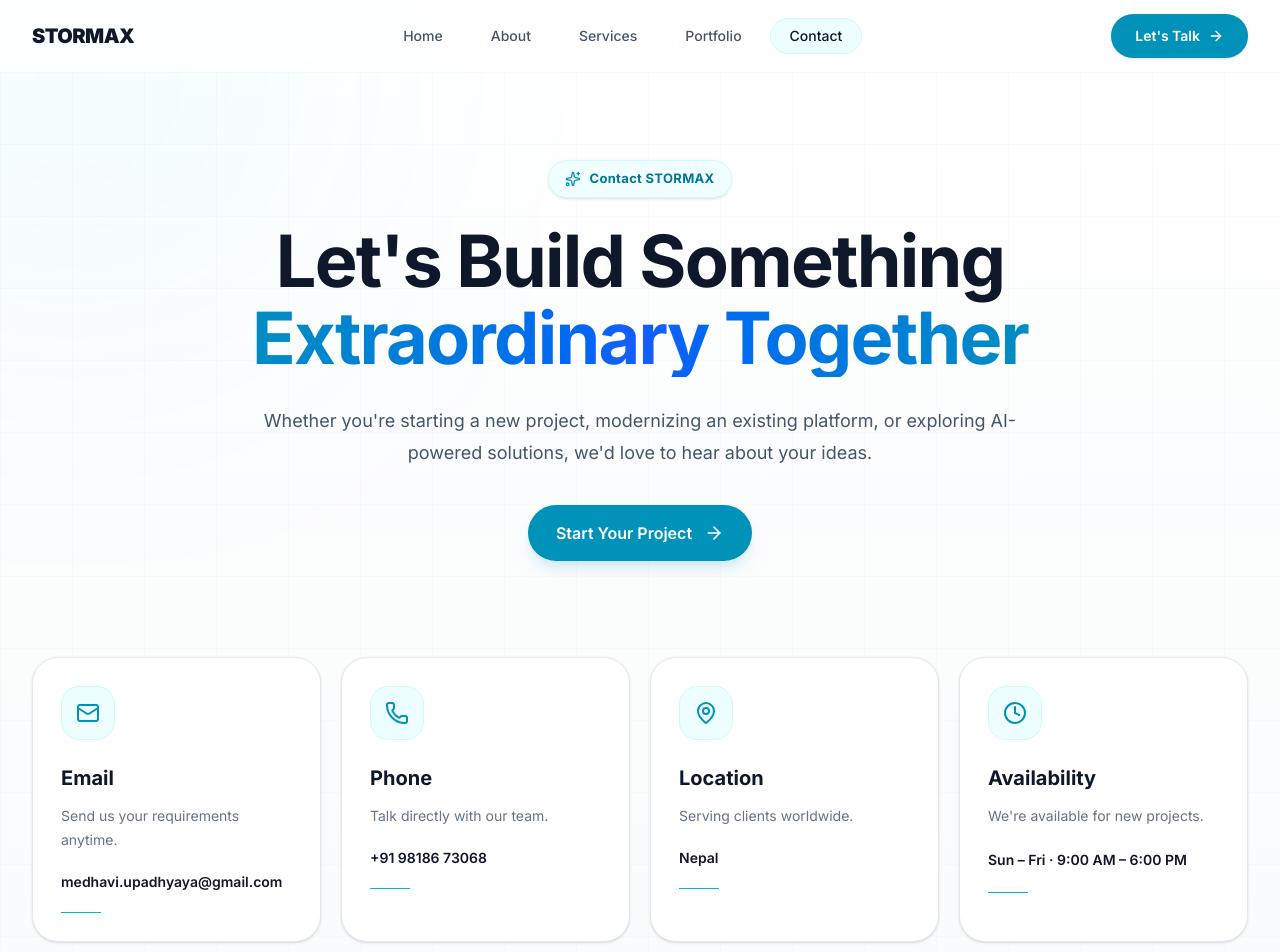
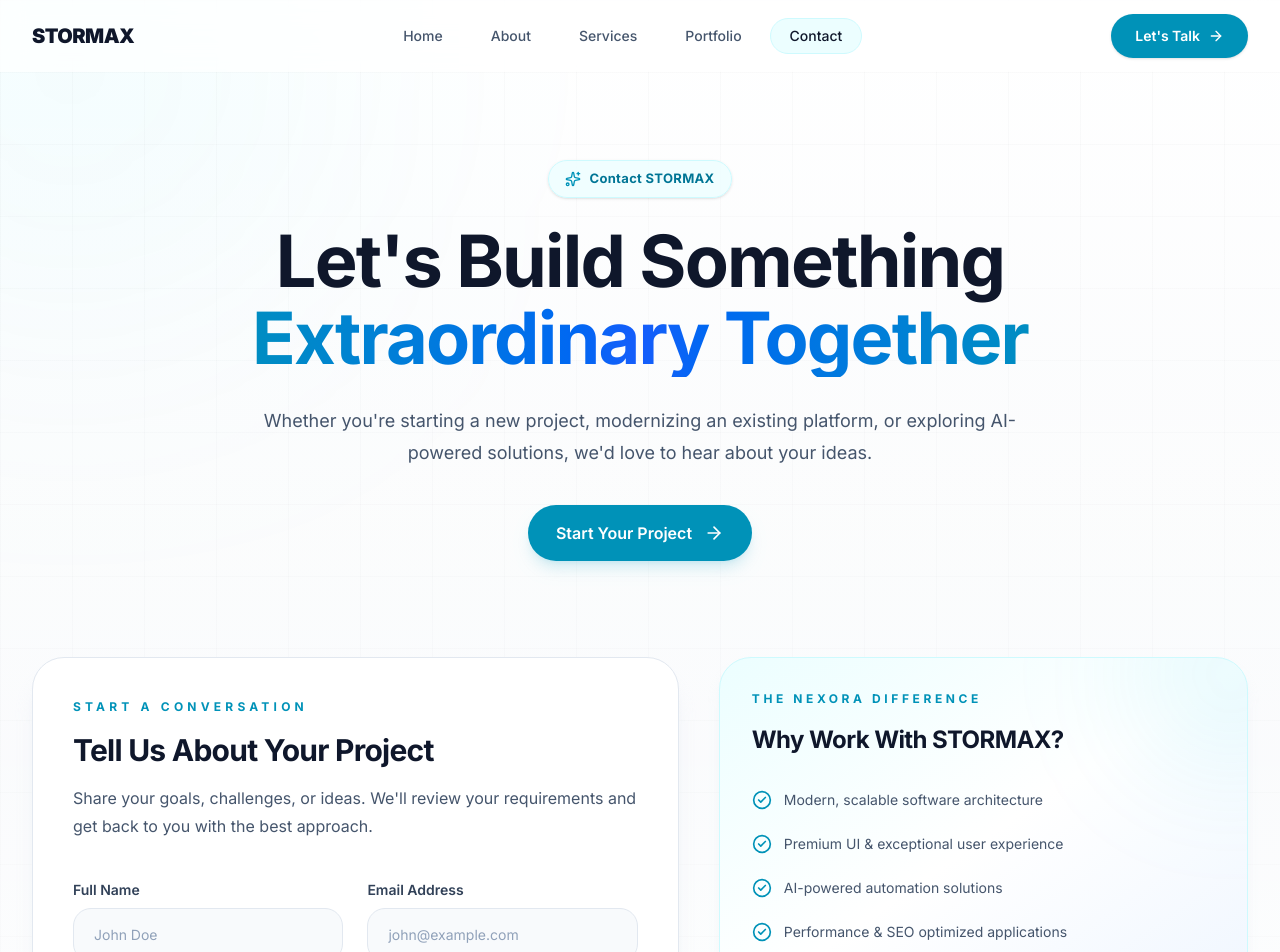
Before and after one commit to Codingtech390/nexora-labs, a Next.js app: page /contact in a window 1280 px wide. Shown: the top 952 px of the page. Built offline with nearby package versions, Linux system fonts and the light colour scheme.

Commit message:
Name and information update -7

```diff
--- a/sections/contact.tsx
+++ b/sections/contact.tsx
@@ -111,14 +111,14 @@ export default function Contact() {
             CONTACT INFORMATION CARDS
         ======================================================== */}
 
-        <motion.div
+        {/* <motion.div
           variants={fadeUp}
           initial="hidden"
           whileInView="show"
           viewport={{ once: true }}
           className="mt-24 grid gap-5 md:grid-cols-2 xl:grid-cols-4"
         >
-          {/* Email */}
+          Email
 
           <div className="group rounded-[26px] border border-slate-200 bg-white p-7 shadow-sm transition-all duration-300 hover:-translate-y-1 hover:border-cyan-200 hover:shadow-xl hover:shadow-slate-200/50">
             <div className="mb-6 inline-flex rounded-2xl border border-cyan-100 bg-cyan-50 p-3.5">
@@ -132,12 +132,12 @@ export default function Contact() {
             </p>
 
             <p className="mt-5 break-words text-sm font-semibold text-slate-900">{company.email}</p>
-            {/* <p className="mt-5 break-words text-sm font-semibold text-slate-900">{company.alternateEmail}</p> */}
+            <p className="mt-5 break-words text-sm font-semibold text-slate-900">{company.alternateEmail}</p>
 
             <div className="mt-5 h-px w-10 bg-cyan-500 transition-all duration-300 group-hover:w-16" />
           </div>
 
-          {/* Phone */}
+          Phone
 
           <div className="group rounded-[26px] border border-slate-200 bg-white p-7 shadow-sm transition-all duration-300 hover:-translate-y-1 hover:border-cyan-200 hover:shadow-xl hover:shadow-slate-200/50">
             <div className="mb-6 inline-flex rounded-2xl border border-cyan-100 bg-cyan-50 p-3.5">
@@ -149,12 +149,12 @@ export default function Contact() {
             <p className="mt-3 text-sm leading-6 text-slate-500">Talk directly with our team.</p>
 
             <p className="mt-5 text-sm font-semibold text-slate-900">{company.phone}</p>
-            {/* <p className="mt-5 text-sm font-semibold text-slate-900">{company.alternate}</p> */}
+            <p className="mt-5 text-sm font-semibold text-slate-900">{company.alternate}</p>
 
             <div className="mt-5 h-px w-10 bg-cyan-500 transition-all duration-300 group-hover:w-16" />
           </div>
 
-          {/* Location */}
+          Location
 
           <div className="group rounded-[26px] border border-slate-200 bg-white p-7 shadow-sm transition-all duration-300 hover:-translate-y-1 hover:border-cyan-200 hover:shadow-xl hover:shadow-slate-200/50">
             <div className="mb-6 inline-flex rounded-2xl border border-cyan-100 bg-cyan-50 p-3.5">
@@ -170,7 +170,7 @@ export default function Contact() {
             <div className="mt-5 h-px w-10 bg-cyan-500 transition-all duration-300 group-hover:w-16" />
           </div>
 
-          {/* Availability */}
+          Availability
 
           <div className="group rounded-[26px] border border-slate-200 bg-white p-7 shadow-sm transition-all duration-300 hover:-translate-y-1 hover:border-cyan-200 hover:shadow-xl hover:shadow-slate-200/50">
             <div className="mb-6 inline-flex rounded-2xl border border-cyan-100 bg-cyan-50 p-3.5">
@@ -189,7 +189,7 @@ export default function Contact() {
 
             <div className="mt-5 h-px w-10 bg-cyan-500 transition-all duration-300 group-hover:w-16" />
           </div>
-        </motion.div>
+        </motion.div> */}
 
         {/* =======================================================
             CONTACT FORM + RIGHT PANEL
```
